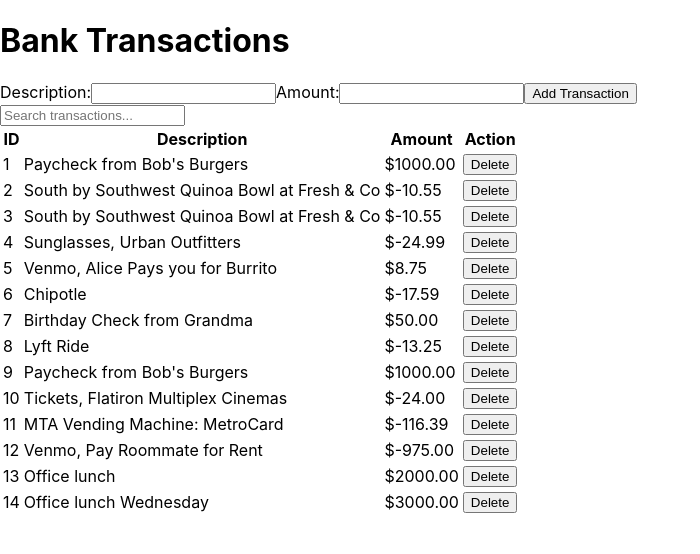
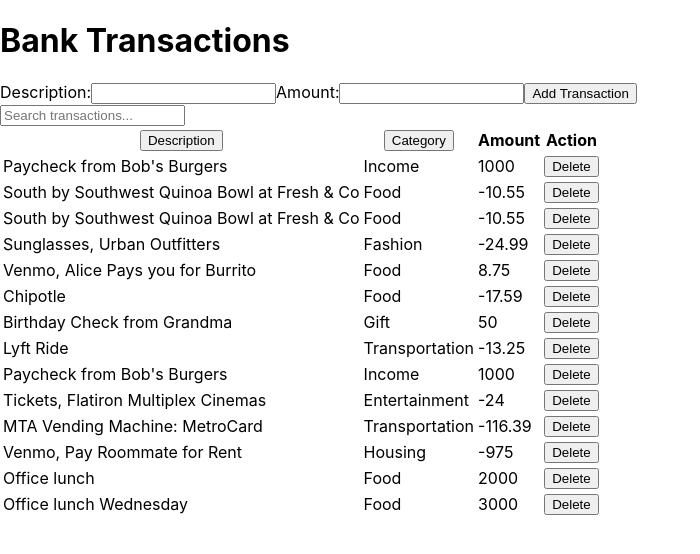
Before and after one commit to MaxLubale/react-code-challenge-1, a React (Create React App) app: page / in a window 1280 px wide. Shown: the top 554 px of the page, without its empty margins (0-700 px from the left). Built offline with nearby package versions, Linux system fonts and the light colour scheme; data requests are answered from the project's data file.

Commit message:
Completed assignment

```diff
--- a/src/components/TransactionTable.js
+++ b/src/components/TransactionTable.js
@@ -1,44 +1,41 @@
 import React, { useState } from 'react';
 
-const TransactionTable = ({ transactions, onDelete, onSort }) => {
-  const [sortKey, setSortKey] = useState(null);
+const TransactionTable = ({ transactions, onDelete }) => {
+  const [sortBy, setSortBy] = useState(null);
 
-  const handleSort = (key) => {
-    setSortKey(key);
-    onSort(key);
+  const handleSort = (property) => {
+    if (sortBy === property) {
+      // If already sorted by the same property, reverse the order
+      transactions.reverse();
+    } else {
+      // Sort the transactions by the selected property
+      transactions.sort((a, b) => (a[property] > b[property] ? 1 : -1));
+    }
+    setSortBy(property);
   };
-
-  const handleDelete = (id) => {
-    onDelete(id);
-  };
-
-  const sortedTransactions = [...transactions].sort((a, b) => {
-    if (sortKey) {
-      return a[sortKey].localeCompare(b[sortKey]);
-    }
-    return 0;
-  });
 
   return (
     <table>
       <thead>
         <tr>
-          <th onClick={() => handleSort('id')}>ID</th>
-          <th onClick={() => handleSort('description')}>Description</th>
-          <th onClick={() => handleSort('amount')}>Amount</th>
+          <th>
+            <button onClick={() => handleSort('description')}>Description</button>
+          </th>
+          <th>
+            <button onClick={() => handleSort('category')}>Category</button>
+          </th>
+          <th>Amount</th>
           <th>Action</th>
         </tr>
       </thead>
       <tbody>
-        {sortedTransactions.map((transaction) => (
+        {transactions.map((transaction) => (
           <tr key={transaction.id}>
-            <td>{transaction.id}</td>
             <td>{transaction.description}</td>
-            <td>${Number(transaction.amount).toFixed(2)}</td>
+            <td>{transaction.category}</td>
+            <td>{transaction.amount}</td>
             <td>
-              <button onClick={() => handleDelete(transaction.id)}>
-                Delete
-              </button>
+              <button onClick={() => onDelete(transaction.id)}>Delete</button>
             </td>
           </tr>
         ))}
```
